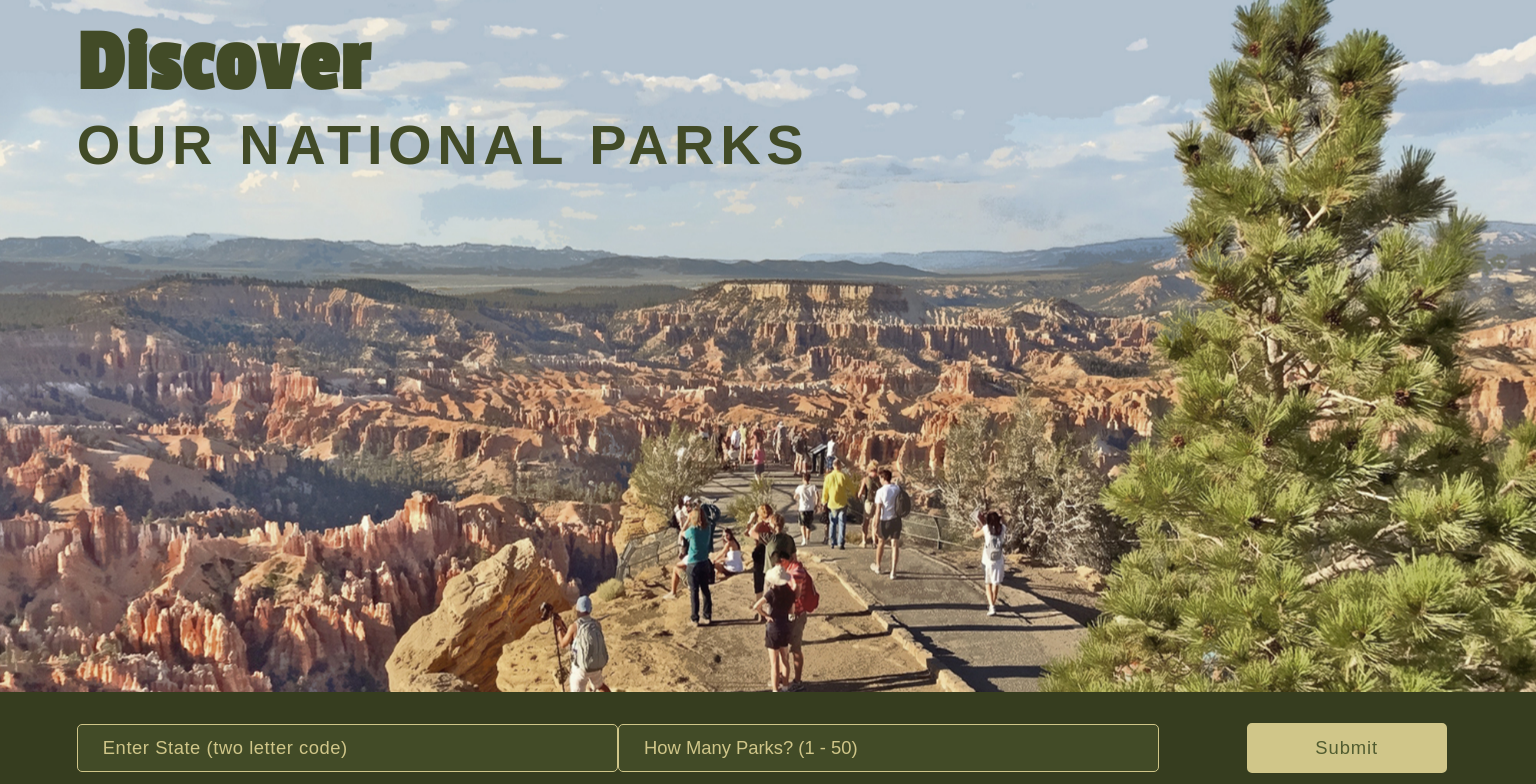
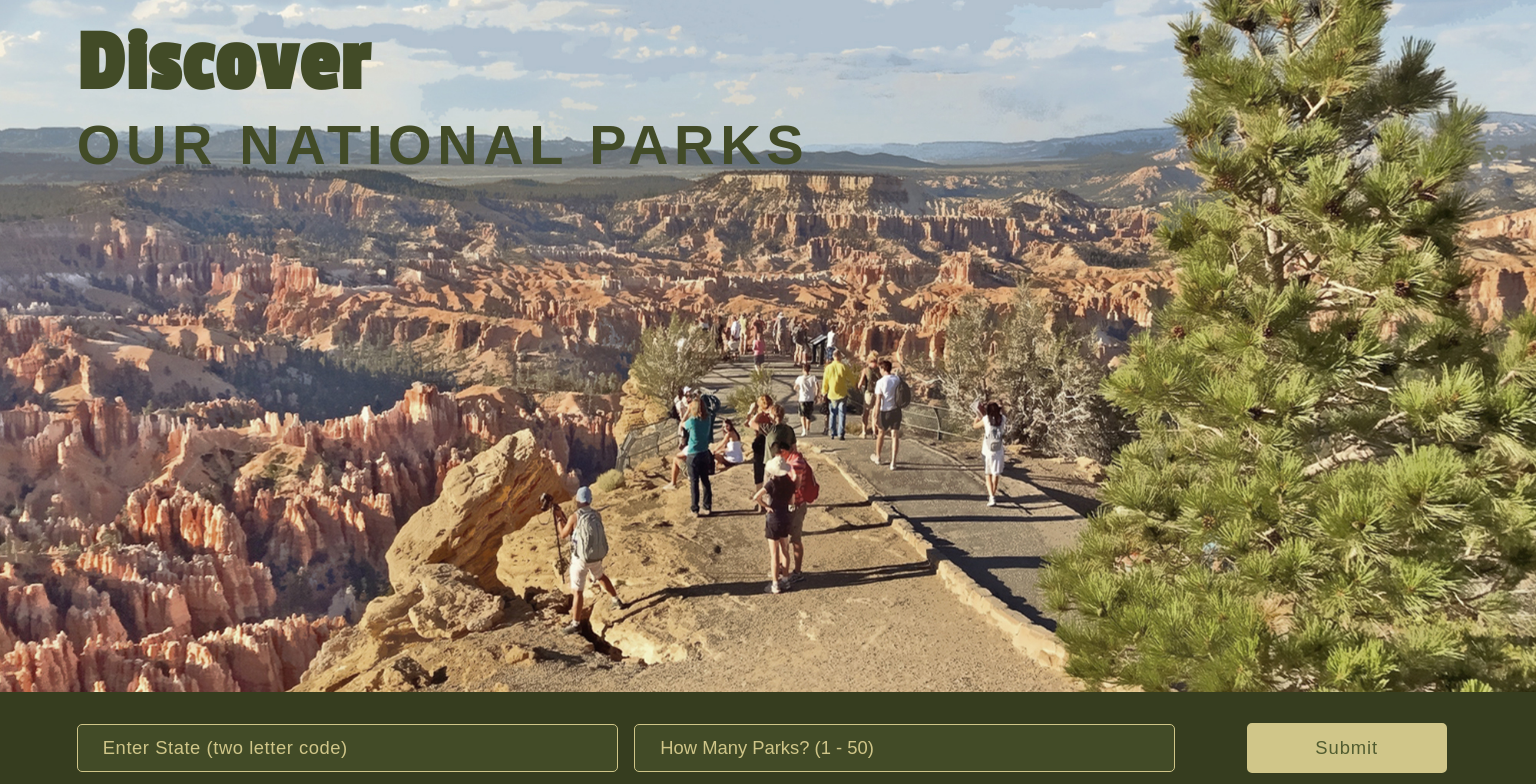
Before and after one commit to Amy-Braswell/find-a-park, a React (Create React App) app: page / in a window 1536 px wide. Shown: the top 784 px of the page. Built offline with nearby package versions, Linux system fonts and the light colour scheme; a web font is replaced by a local one.

Commit message:
adjusted styling

```diff
--- a/src/App/App.css
+++ b/src/App/App.css
@@ -6,6 +6,8 @@
 
 *::-webkit-scrollbar {
   display: none;
+  height: 0;
+  width: 0;
 }
 
 html, body {
@@ -17,15 +19,18 @@ html, body {
 }
 
 .bg_div {
-  background-image: url("../images/header_img_phone.jpg");
-  background-position: 0 30%;
-  background-attachment: fixed;
-  background-repeat: none;
-  height: calc(100vh - 150px);
+  height: calc(100vh - 50px);
   min-height: calc(100vh - 50px);
   max-height: calc(100vh - 50px);
   overflow-y: hidden;
-  background-size: cover
+  object-fit: cover;
+  z-index: 100
+}
+
+.bkgrnd {
+  position: fixed;
+  top: 0;
+  height: 95%;
 }
 
 body {
@@ -43,6 +48,7 @@ h1 {
   letter-spacing: .03em;
   padding: 2vh 5% 0;
   margin: 2vh 5% 0;
+  z-index: 1000;
   }
 
 h2 {
@@ -54,11 +60,13 @@ h2 {
   padding: 0 5%;
   max-width: 100%;
   margin: 0 5%;
+  z-index: 1000;
 }
 
 header {
+    width: 100%;
     position: fixed;
-    width: 100%;
+    top: 0;
 }
 
 h3 {
@@ -86,8 +94,6 @@ p{
 @media (min-width: 1000px){
 
   .bg_div {
-    background-image: url("../images/header_img.jpg");
-    background-repeat: none;
     height: calc(100vh - 15px);
     min-height: calc(100vh - 15px);
     max-height: calc(100vh - 15px);
@@ -108,3 +114,28 @@ p{
   }
 
 }
+
+/*************************************** For Laptops and Up *********************************/
+@media (min-width: 1440px){
+
+  .bg_div {
+    height: calc(100vh - 15px);
+    min-height: calc(100vh - 15px);
+    max-height: calc(100vh - 15px);
+    overflow-y: hidden;
+    background-size: cover;
+  }
+
+  .bkgrnd {
+    height: auto;
+    top: -18vh;
+    width: 100%;
+  }
+}
+
+/*************************************** For Desktops and Up *********************************/
+@media (min-width: 1680px){
+  .bkgrnd {
+    top: -25vh;
+  }
+}
--- a/src/App/App.js
+++ b/src/App/App.js
@@ -3,6 +3,7 @@ import { library }  from '@fortawesome/fontawesome-svg-core'
 import { far } from '@fortawesome/free-regular-svg-icons'
 import { fas } from '@fortawesome/free-solid-svg-icons'
 
+import Background from '../images/header_img.jpg'
 import SearchBar from '../Components/SearchBar/SearchBar'
 import './App.css'
 
@@ -14,6 +15,8 @@ export default function App() {
     return (
         <div data-test="app" className="App">
           <div className='bg_div'>
+              <img data-test='bkgrnd-image' src = {Background} alt='NPS-logo' className='bkgrnd'></img>
+
             <header data-test="logo" className="Logo">
               <h1>Discover</h1>
               <h2>Our National Parks</h2>
@@ -24,6 +27,8 @@ export default function App() {
                 <SearchBar/>
               </div>
             </main>
+
+
           </div>
         </div>
     )
--- a/src/Components/SearchBar/SearchBar.css
+++ b/src/Components/SearchBar/SearchBar.css
@@ -183,12 +183,14 @@ button:focus {
 
     input[type="text"] {
         padding: 1.5vh 25px;
+        margin-right: 3%;
         font-size: 1.15em;
         width: 100%;
     }
 
     input[type=number] {
         padding: 1.5vh 25px;
+        margin-left: 3%;
         font-size: 1.15em;
         width: 100%;
     }
@@ -207,5 +209,15 @@ button:focus {
     .loading {
         left: 38%;
     }
+}
 
+
+@media (min-width: 1680px){
+    input[type="text"] {
+        margin-right: 1%;
+    }
+
+    input[type=number] {
+        margin-left: 1%;
+    }
 }
```
